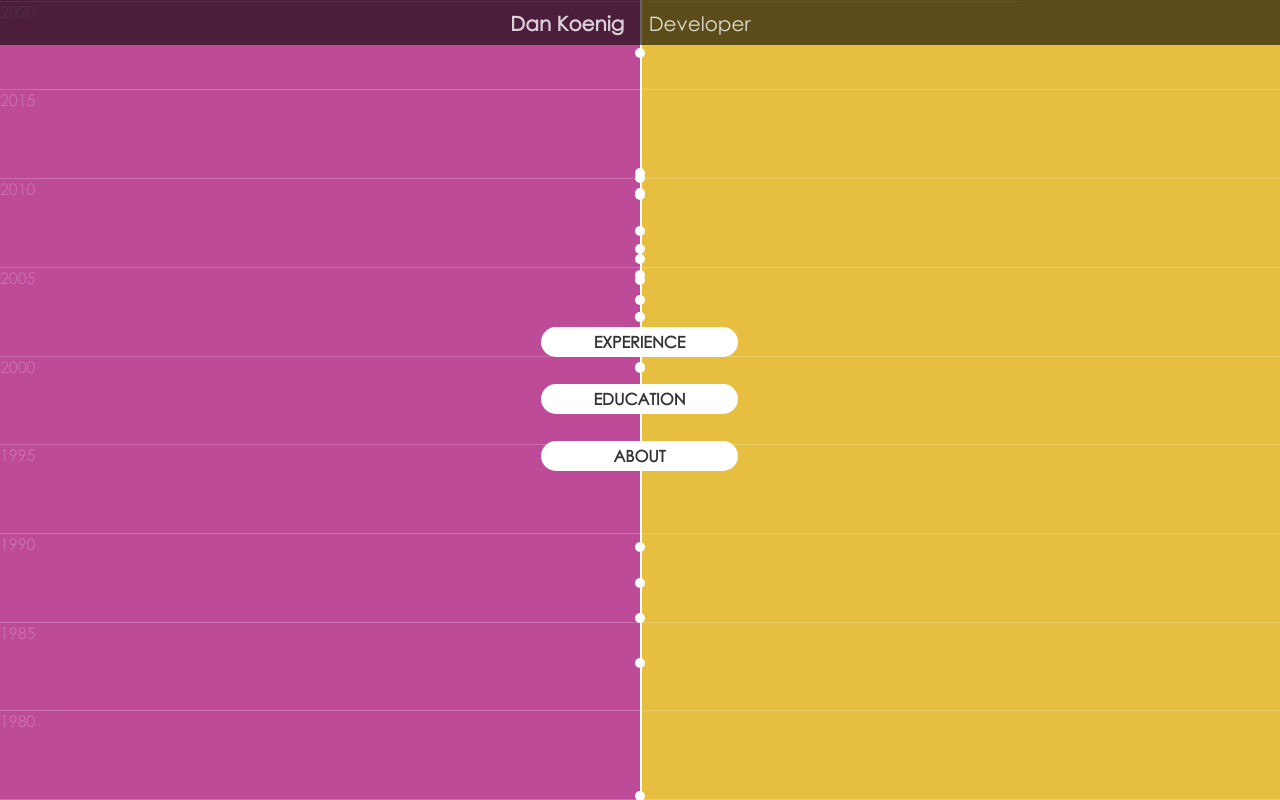
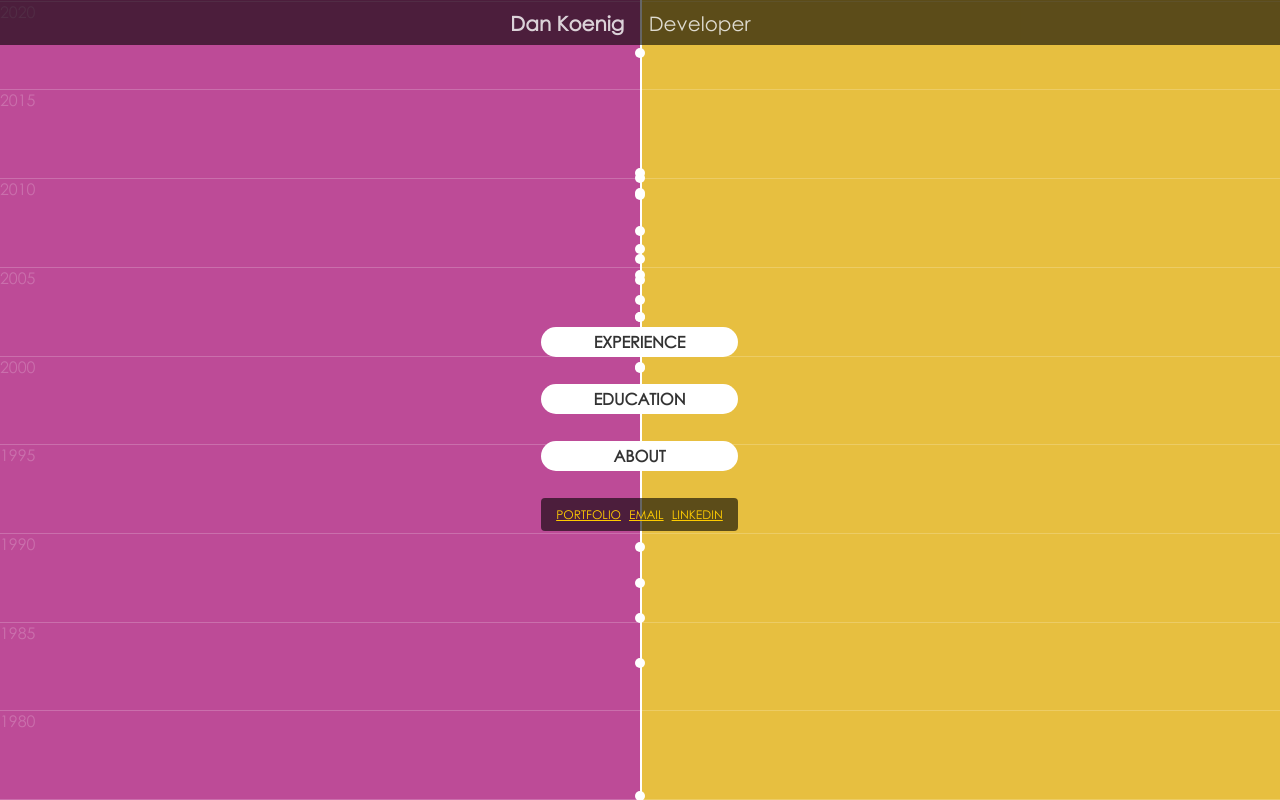
Before and after one commit to DanielPatrickKoenig/dpk-site, a Vue app: page / in a window 1280 px wide. Built offline with nearby package versions, Linux system fonts and the light colour scheme.

Commit message:
Signed-off-by: Dan Koenig <dkoenig@gongos.com>

```diff
--- a/src/components/DPKTimeline.vue
+++ b/src/components/DPKTimeline.vue
@@ -20,7 +20,7 @@
             <a href="https://www.linkedin.com/in/dan-koenig-b4a9808/" target="_blank">&nbsp;LinkedIn</a>
           </li>
           <li class="email-row">
-            <a href="mailto:dpkoenig27@gmail.com">&nbsp;Email Me</a>
+            <a href="mailto:dpkoenig27@yahoo.com">&nbsp;Email Me</a>
           </li>
         </ul>
       </li>
@@ -110,6 +110,9 @@
         </li>
         <li v-on:click="aboutSelected();shiftMenuButton();">
           About
+        </li>
+        <li>
+          <div><a v-on:click="portfolioSelected" href="#">Portfolio</a><a href="mailto:dpkoenig27@yahoo.com" target="_blank">Email</a><a href="https://www.linkedin.com/in/dan-koenig-b4a9808/" target="_blank">LinkedIn</a></div>
         </li>
       </ul>
       <img :style="menuButtonDimensions.size.width >= 300 ? 'opacity: 0;' : 'opacity:1;'" src="src/assets/bars.svg" />
@@ -346,6 +349,11 @@ export default {
       self.$data.events.markers.push(n)
       n += 5
     }
+    if (document.location.href.split('?').length > 1) {
+      if (document.location.href.split('?')[1].split('show_portfolio=true')) {
+        self.portfolioSelected()
+      }
+    }
   }
 }
 </script>
@@ -416,8 +424,6 @@ ul.main-menu {
   z-index: 10;
   position:relative;
 }
-.section-chart-bg{
-  z-index: 260;
 a.pod-close-button{
   position:absolute;
   display:inline-block;
@@ -432,6 +438,9 @@ ul.main-menu {
 
 
 }
+.section-chart-bg{
+  z-index: 260;
+
   img{
     padding-top: 20px;
     width: 100%;
@@ -680,6 +689,23 @@ div.menu-button-container{
       background-color:#ffffff;
       border-radius: 50px;
       opacity: 1;
+    }
+    > li:last-child{
+      font-size: 12px;
+      background-color: rgba(0,0,0,.6);
+      border-radius: 4px;
+      font-weight: normal;
+      > div{
+        display:flex;
+        flex-flow:row;
+        align-content: center;
+        justify-content: center;
+        -ms-flex-align: center;
+        > a{
+          padding: 4px;
+          color: #ffcc00;
+        }
+      }
     }
   }
 }
--- a/src/components/GaleryModal.vue
+++ b/src/components/GaleryModal.vue
@@ -5,6 +5,7 @@
       <h3>
         {{title}}
       </h3>
+      <a v-on:click="closeGallery" class="pod-close-button"></a>
       <ul>
         <li v-for="(item, i) in items" :key="'items-' + i.toString()">
           <a :href="item.link" target="_blank">
```
Also changed, not shown: 2 other files (tests, documents, lock files or other folders). Lines whose indentation alone changed are shown as unchanged.
